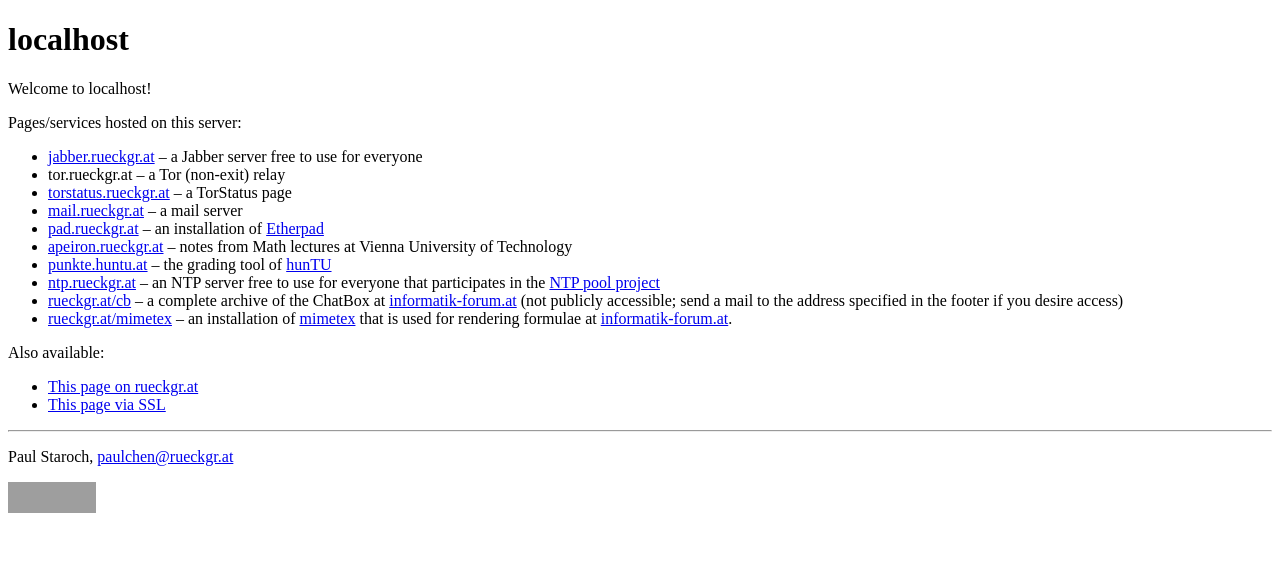
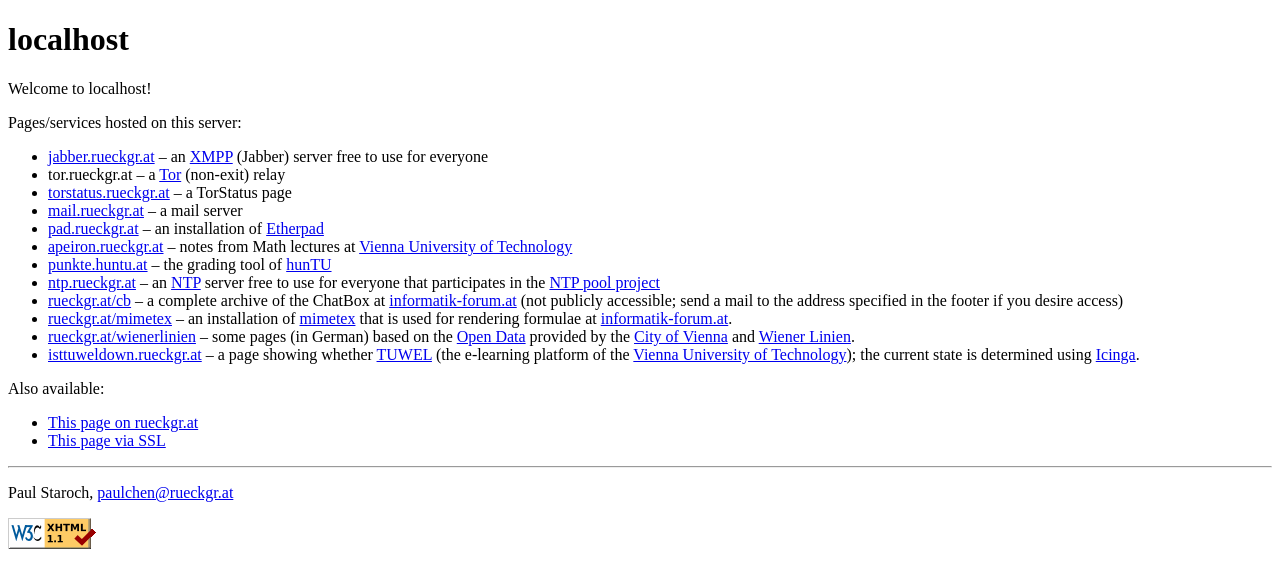
Before and after one commit to paulchen/rueckgr.at, a PHP site: page / in a window 1280 px wide. Shown: the top 588 px of the page. Run offline with PHP 8.4, Linux system fonts and the light colour scheme; grey boxes are pictures that could not be loaded.

Commit message:
update
git-svn-id: https://svn.rueckgr.at/private/rueckgr.at/trunk@2169 95840bc9-f7e0-4b9f-abbd-54bb5795df2f

```diff
--- a/index.php
+++ b/index.php
@@ -21,16 +21,18 @@ if(isset($_SERVER['HTTP_HOST'])) {
 			Pages/services hosted on this server:
 		</p>
 		<ul>
-			<li><a href="//jabber.rueckgr.at">jabber.rueckgr.at</a> &ndash; a Jabber server free to use for everyone</li>
-			<li>tor.rueckgr.at &ndash; a Tor (non-exit) relay</li>
+			<li><a href="//jabber.rueckgr.at">jabber.rueckgr.at</a> &ndash; an <a href="http://xmpp.org/">XMPP</a> (Jabber) server free to use for everyone</li>
+			<li>tor.rueckgr.at &ndash; a <a href="https://www.torproject.org/">Tor</a> (non-exit) relay</li>
 			<li><a href="//torstatus.rueckgr.at">torstatus.rueckgr.at</a> &ndash; a TorStatus page</li>
 			<li><a href="//mail.rueckgr.at">mail.rueckgr.at</a> &ndash; a mail server</li>
 			<li><a href="//pad.rueckgr.at">pad.rueckgr.at</a> &ndash; an installation of <a href="http://etherpad.org/">Etherpad</a></li>
-			<li><a href="//apeiron.rueckgr.at">apeiron.rueckgr.at</a> &ndash; notes from Math lectures at Vienna University of Technology</li>
+			<li><a href="//apeiron.rueckgr.at">apeiron.rueckgr.at</a> &ndash; notes from Math lectures at <a href="http://www.tuwien.ac.at/en/tuwien_home/">Vienna University of Technology</a></li>
 			<li><a href="//punkte.huntu.at">punkte.huntu.at</a> &ndash; the grading tool of <a href="http://huntu.at">hunTU</a></li>
-			<li><a href="//ntp.rueckgr.at">ntp.rueckgr.at</a> &ndash; an NTP server free to use for everyone that participates in the <a href="http://www.pool.ntp.org">NTP pool project</a></li>
+			<li><a href="//ntp.rueckgr.at">ntp.rueckgr.at</a> &ndash; an <a href="http://www.ntp.org/">NTP</a> server free to use for everyone that participates in the <a href="http://www.pool.ntp.org">NTP pool project</a></li>
 			<li><a href="/cb">rueckgr.at/cb</a> &ndash; a complete archive of the ChatBox at <a href="http://www.informatik-forum.at">informatik-forum.at</a> (not publicly accessible; send a mail to the address specified in the footer if you desire access)</li>
 			<li><a href="/mimetex">rueckgr.at/mimetex</a> &ndash; an installation of <a href="http://www.forkosh.com/mimetex.html">mimetex</a> that is used for rendering formulae at <a href="http://www.informatik-forum.at">informatik-forum.at</a>.
+			<li><a href="/wienerlinien">rueckgr.at/wienerlinien</a> &ndash; some pages (in German) based on the <a href="https://open.wien.at/site/">Open Data</a> provided by the <a href="http://www.wien.gv.at/english/">City of Vienna</a> and <a href="http://www.wienerlinien.at/eportal/ep/home.do?tabId=0">Wiener Linien</a>.</li>
+			<li><a href="//isttuweldown.rueckgr.at">isttuweldown.rueckgr.at</a> &ndash; a page showing whether <a href="https://tuwel.tuwien.ac.at/">TUWEL</a> (the e-learning platform of the <a href="http://www.tuwien.ac.at/en/tuwien_home/">Vienna University of Technology</a>); the current state is determined using <a href="https://www.icinga.org/">Icinga</a>.
 			<!-- <li><a href="//staroch.name">staroch.name</a> &ndash; Personal page of the server operator</li> -->
 		</ul>
 		<p>
--- /dev/null
+++ b/robots.txt
@@ -0,0 +1,2 @@
+User-agent: *
+Disallow:
```
Also changed, not shown: favicon.ico (added), valid-xhtml11.png (added).
